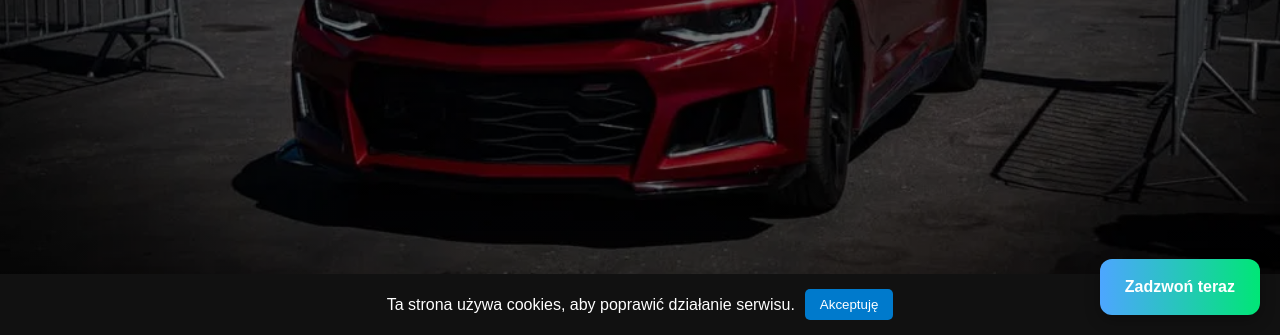
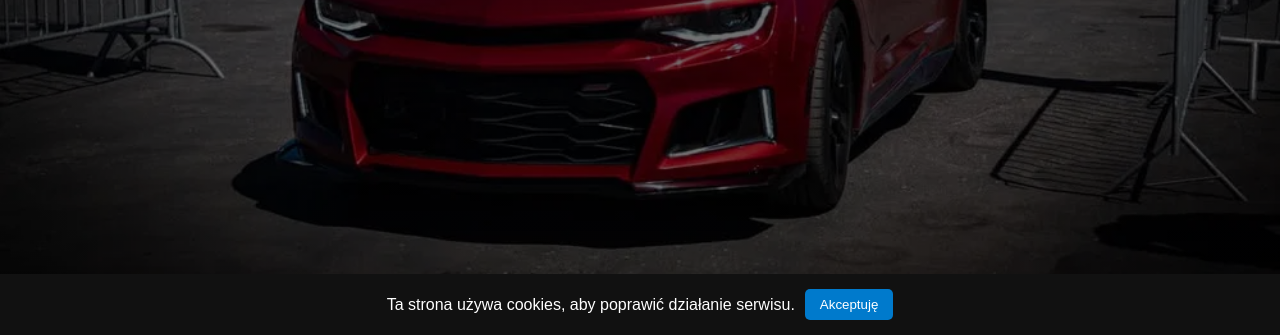
Before and after one commit to maksfalmion-glitch/Diagnoza, a plain HTML site: page index.html in a window 1280 px wide. Shown: the part 465-800 px from the top of the page. Drawn offline with Linux system fonts and the light colour scheme.

Commit message:
Update index.html

```diff
--- a/index.html
+++ b/index.html
@@ -321,25 +321,6 @@ document.addEventListener("DOMContentLoaded", function(){
 });
 </script>
 
-  <!-- CALL TO ACTION -->
-<a href="tel:511022640" id="cta-button" style="
-  position:fixed;
-  bottom:20px;
-  right:20px;
-  background: linear-gradient(90deg,#4da6ff,#00e676);
-  color:#fff;
-  font-weight:bold;
-  padding:15px 25px;
-  border-radius:12px;
-  box-shadow:0 5px 15px rgba(0,0,0,0.3);
-  text-decoration:none;
-  z-index:1001;
-  transition:0.3s;
-  font-family:Arial,sans-serif;
-">
-  Zadzwoń teraz
-</a>
-
 <script>
 const cta = document.getElementById('cta-button');
 cta.addEventListener('mouseover', ()=> cta.style.transform = 'scale(1.05)');
```
